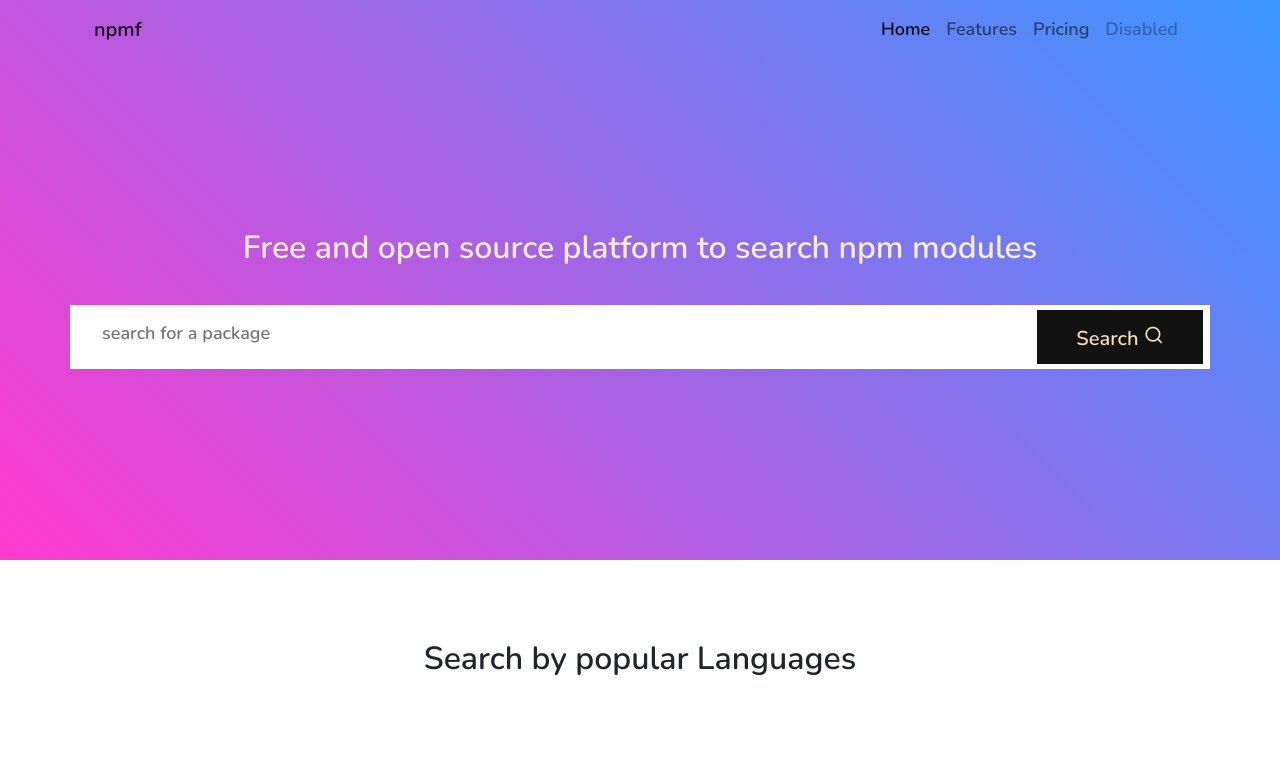
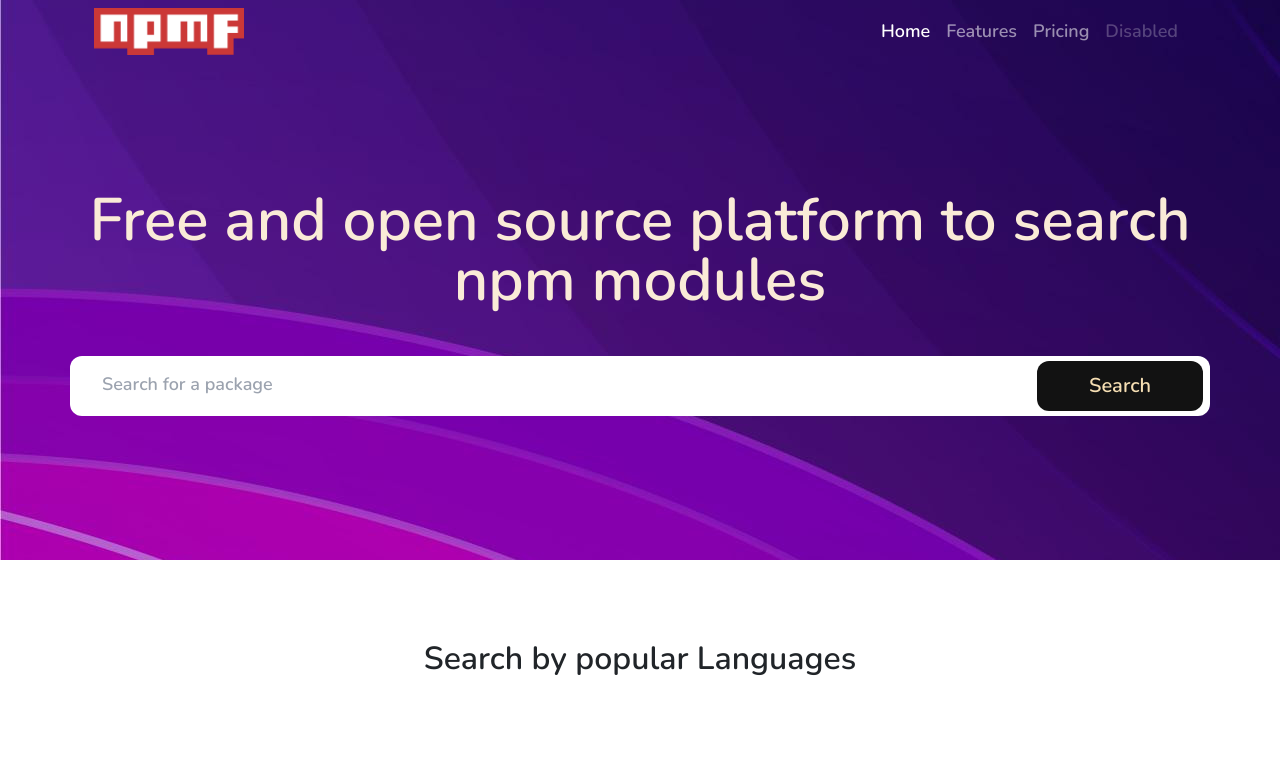
Before and after one commit to wearereadytocode/npmf, a React (Vite) app: page / in a window 1280 px wide. Shown: the top 767 px of the page. Built offline with nearby package versions, Linux system fonts and the light colour scheme.

Commit message:
hero ui updated

```diff
--- a/index.html
+++ b/index.html
@@ -4,6 +4,7 @@
     <meta charset="UTF-8" />
     <link rel="icon" type="image/svg+xml" href="/src/favicon.svg" />
     <link href="https://cdn.jsdelivr.net/npm/remixicon@2.5.0/fonts/remixicon.css" rel="stylesheet">
+    <link href="https://unpkg.com/tailwindcss@^2/dist/tailwind.min.css" rel="stylesheet">
     <link href="https://cdn.jsdelivr.net/npm/bootstrap@5.0.2/dist/css/bootstrap.min.css" rel="stylesheet" integrity="sha384-EVSTQN3/azprG1Anm3QDgpJLIm9Nao0Yz1ztcQTwFspd3yD65VohhpuuCOmLASjC" crossorigin="anonymous">
     <meta name="viewport" content="width=device-width, initial-scale=1.0" />
     <title>Vite App</title>
--- a/src/Components/Hero/Hero.css
+++ b/src/Components/Hero/Hero.css
@@ -1,6 +1,7 @@
 .hero{
     min-height: 70vh;
-    background-image: linear-gradient(45deg, rgb(255, 57, 206),rgb(57, 150, 255));
+    /* background-image: linear-gradient(45deg, rgb(255, 57, 206),rgb(57, 150, 255)); */
+    background-image: url('../../assets/homebg.jpg');
     color: antiquewhite;
 }
 .hero .search-area{
--- a/src/Components/Hero/Hero.jsx
+++ b/src/Components/Hero/Hero.jsx
@@ -7,14 +7,14 @@
            <div className="container"><NavHero /></div>
             <div className="container search-area text-center">
                 <div className="row text-center">
-                    <h2>Free and open source platform to search npm modules</h2>
-                    <div className="search">
-                        <div className="row">
+                    <p className="md:text-6xl font-extrabold">Free and open source platform to search npm modules</p>
+                    <div className="search rounded-xl mt-10">
+                        <div className="row ">
                             <div className="col-md-10">
-                                <input type="text" className="search-box" name="search-box" id="search-box" placeholder="search for a package"/>
+                                <input type="text" className="search-box text-black" name="search-box" id="search-box" placeholder="Search for a package"/>
                             </div>
-                            <div className="col-md-2">
-                               <button className="search-button">Search <i class="ri-search-line"></i></button>
+                            <div className="col-md-2 ">
+                               <button className="search-button rounded-xl">Search </button>
                             </div>
                         </div>
                     </div>
--- a/src/Components/NavHero/NavHero.jsx
+++ b/src/Components/NavHero/NavHero.jsx
@@ -3,25 +3,25 @@
 function NavHero() {
     return (
         <div>
-            <nav className="navbar navbar-expand-lg navbar-light ">
-                <div className="container-fluid">
-                    <a className="navbar-brand" href="#">npmf</a>
+            <nav className="navbar navbar-expand-lg navbar-light navbar-dark">
+                <div className="container-fluid flex">
+                    <img className="mx-auto" src="npmsicon.png" alt="" width={150} />
                     <button className="navbar-toggler" type="button" data-bs-toggle="collapse" data-bs-target="#navbarNav" aria-controls="navbarNav" aria-expanded="false" aria-label="Toggle navigation">
                     <span className="navbar-toggler-icon"></span>
                     </button>
                     <div className="collapse navbar-collapse justify-content-end" id="navbarNav">
                     <ul className="navbar-nav">
-                        <li className="nav-item">
-                        <a className="nav-link active" aria-current="page" href="#">Home</a>
+                        <li className="nav-item ">
+                        <a className="nav-link  active" aria-current="page" href="#">Home</a>
                         </li>
-                        <li className="nav-item">
-                        <a className="nav-link" href="#">Features</a>
+                        <li className="nav-item ">
+                        <a className="nav-link " href="#">Features</a>
                         </li>
-                        <li className="nav-item">
-                        <a className="nav-link" href="#">Pricing</a>
+                        <li className="nav-item ">
+                        <a className="nav-link " href="#">Pricing</a>
                         </li>
-                        <li className="nav-item">
-                        <a className="nav-link disabled" href="#" tabindex="-1" aria-disabled="true">Disabled</a>
+                        <li className="nav-item ">
+                        <a className="nav-link  disabled" href="#" tabindex="-1" aria-disabled="true">Disabled</a>
                         </li>
       </ul>
     </div>
```
Also changed, not shown: src/assets/homebg.jpg (added).
